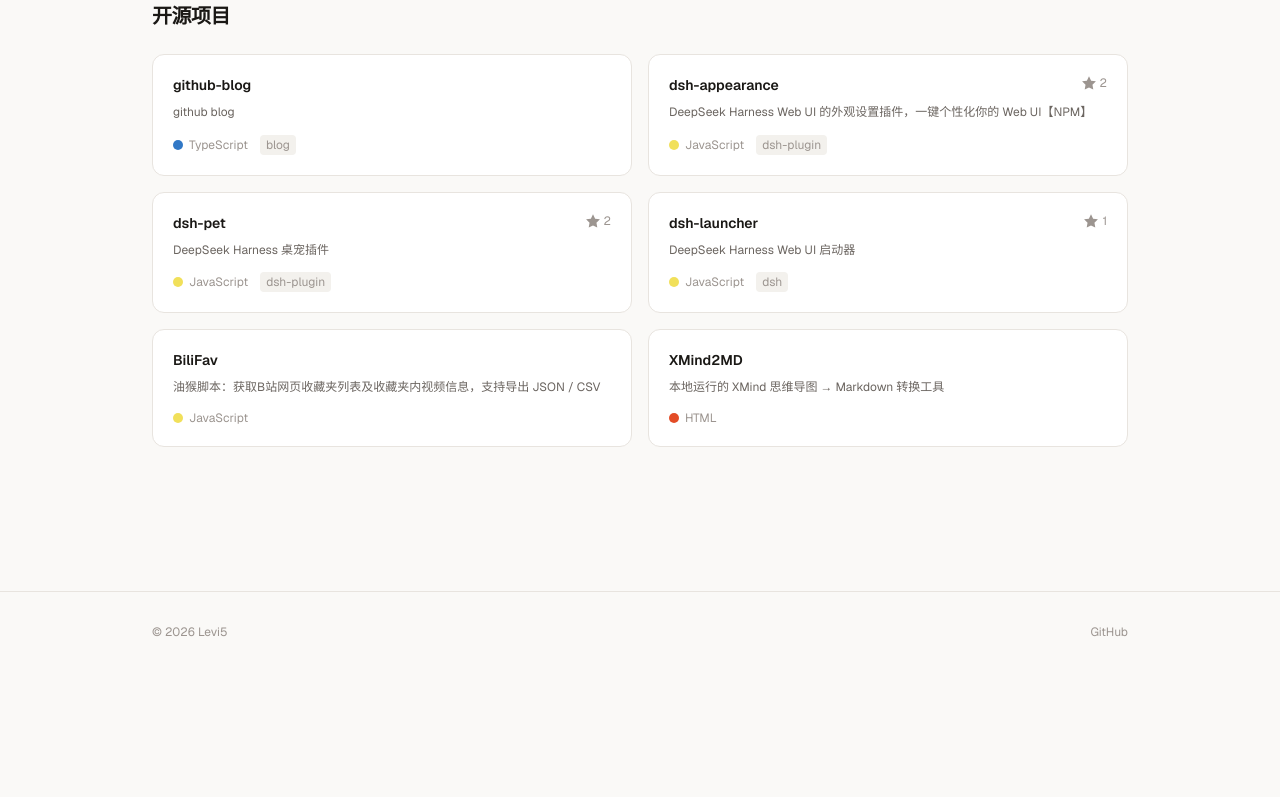
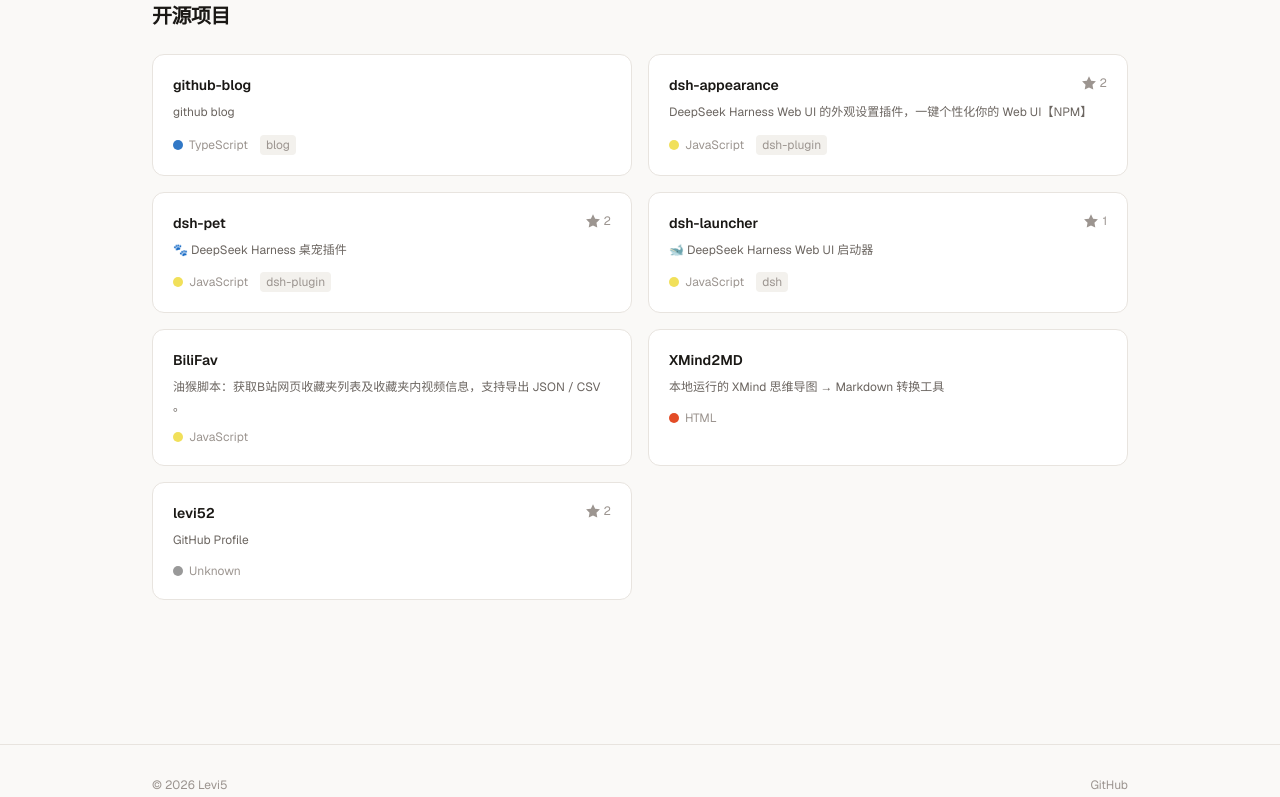
Before and after one commit to levi52/github-blog, a Next.js app: page /about in a window 1280 px wide. Shown: the part 492-1289 px from the top of the page. Before the commit the page ends 1164 px from the top, so only its background shows below. Built offline with nearby package versions, Linux system fonts and the light colour scheme.

Commit message:
feat: 关于页面改为GitHub API自动获取数据

```diff
--- /dev/null
+++ b/scripts/fetch-github.js
@@ -0,0 +1,65 @@
+const fs = require("fs");
+const path = require("path");
+
+const GITHUB_USERNAME = "levi52";
+const OUTPUT_FILE = path.join(__dirname, "..", "src", "lib", "github-data.json");
+
+const headers = {
+  Accept: "application/vnd.github.v3+json",
+  ...(process.env.GITHUB_TOKEN && {
+    Authorization: `token ${process.env.GITHUB_TOKEN}`,
+  }),
+};
+
+async function fetchJSON(url) {
+  const res = await fetch(url, { headers });
+  if (!res.ok) {
+    throw new Error(`Failed to fetch ${url}: ${res.status} ${res.statusText}`);
+  }
+  return res.json();
+}
+
+async function main() {
+  console.log(`Fetching GitHub data for ${GITHUB_USERNAME}...`);
+
+  const profile = await fetchJSON(`https://api.github.com/users/${GITHUB_USERNAME}`);
+  const repos = await fetchJSON(
+    `https://api.github.com/users/${GITHUB_USERNAME}/repos?sort=updated&per_page=100`
+  );
+
+  const data = {
+    profile: {
+      name: profile.name || profile.login,
+      login: profile.login,
+      avatar: profile.avatar_url,
+      bio: profile.bio || "",
+      blog: profile.blog || "",
+      publicRepos: profile.public_repos,
+      created: profile.created_at,
+      followers: profile.followers,
+      following: profile.following,
+    },
+    repos: repos
+      .filter((r) => !r.fork)
+      .map((repo) => ({
+        name: repo.name,
+        description: repo.description || "",
+        language: repo.language || "Unknown",
+        url: repo.html_url,
+        stars: repo.stargazers_count,
+        forks: repo.forks_count,
+        topics: repo.topics || [],
+        updatedAt: repo.updated_at,
+      })),
+    fetchedAt: new Date().toISOString(),
+  };
+
+  fs.mkdirSync(path.dirname(OUTPUT_FILE), { recursive: true });
+  fs.writeFileSync(OUTPUT_FILE, JSON.stringify(data, null, 2));
+  console.log(`Saved GitHub data to ${OUTPUT_FILE}`);
+}
+
+main().catch((err) => {
+  console.error("Error fetching GitHub data:", err.message);
+  process.exit(1);
+});
--- a/src/app/about/page.tsx
+++ b/src/app/about/page.tsx
@@ -1,70 +1,14 @@
 import Link from "next/link";
+import githubData from "@/lib/github-data.json";
 
-const profile = {
-  name: "Levi5",
-  login: "levi52",
-  avatar: "https://avatars.githubusercontent.com/u/102035256?v=4",
-  bio: "Nothing",
-  blog: "https://levi52.github.io/",
-  publicRepos: 7,
-  created: "2022-03-21",
-};
-
-const repos = [
-  {
-    name: "github-blog",
-    description: "github blog",
-    language: "TypeScript",
-    url: "https://github.com/levi52/github-blog",
-    stars: 0,
-    topics: ["blog"],
-  },
-  {
-    name: "dsh-appearance",
-    description: "DeepSeek Harness Web UI 的外观设置插件，一键个性化你的 Web UI【NPM】",
-    language: "JavaScript",
-    url: "https://github.com/levi52/dsh-appearance",
-    stars: 2,
-    topics: ["dsh-plugin"],
-  },
-  {
-    name: "dsh-pet",
-    description: "DeepSeek Harness 桌宠插件",
-    language: "JavaScript",
-    url: "https://github.com/levi52/dsh-pet",
-    stars: 2,
-    topics: ["dsh-plugin"],
-  },
-  {
-    name: "dsh-launcher",
-    description: "DeepSeek Harness Web UI 启动器",
-    language: "JavaScript",
-    url: "https://github.com/levi52/dsh-launcher",
-    stars: 1,
-    topics: ["dsh"],
-  },
-  {
-    name: "BiliFav",
-    description: "油猴脚本：获取B站网页收藏夹列表及收藏夹内视频信息，支持导出 JSON / CSV",
-    language: "JavaScript",
-    url: "https://github.com/levi52/BiliFav",
-    stars: 0,
-    topics: [],
-  },
-  {
-    name: "XMind2MD",
-    description: "本地运行的 XMind 思维导图 → Markdown 转换工具",
-    language: "HTML",
-    url: "https://github.com/levi52/XMind2MD",
-    stars: 0,
-    topics: [],
-  },
-];
+const { profile, repos } = githubData;
 
 const langColors: Record<string, string> = {
   TypeScript: "#3178c6",
   JavaScript: "#f1e05a",
   HTML: "#e34c26",
+  CSS: "#563d7c",
+  Unknown: "#999",
 };
 
 export default function AboutPage() {
@@ -148,13 +92,13 @@
                 <span className="flex items-center gap-1.5 text-xs text-text-muted">
                   <span
                     className="w-2.5 h-2.5 rounded-full"
-                    style={{ backgroundColor: langColors[repo.language] || "#999" }}
+                    style={{ backgroundColor: langColors[repo.language] || langColors.Unknown }}
                   ></span>
                   {repo.language}
                 </span>
                 {repo.topics.length > 0 && (
                   <div className="flex gap-1">
-                    {repo.topics.map((t) => (
+                    {repo.topics.slice(0, 3).map((t) => (
                       <span key={t} className="text-xs px-1.5 py-0.5 bg-bg-secondary text-text-muted rounded hover:bg-accent/10 hover:text-accent transition-colors duration-200">
                         {t}
                       </span>
--- /dev/null
+++ b/src/lib/github-data.json
@@ -0,0 +1,94 @@
+{
+  "profile": {
+    "name": "Levi5",
+    "login": "levi52",
+    "avatar": "https://avatars.githubusercontent.com/u/102035256?v=4",
+    "bio": "Nothing",
+    "blog": "https://levi52.github.io/",
+    "publicRepos": 7,
+    "created": "2022-03-21T12:27:27Z",
+    "followers": 0,
+    "following": 0
+  },
+  "repos": [
+    {
+      "name": "github-blog",
+      "description": "github blog",
+      "language": "TypeScript",
+      "url": "https://github.com/levi52/github-blog",
+      "stars": 0,
+      "forks": 0,
+      "topics": [
+        "blog"
+      ],
+      "updatedAt": "2026-08-30T13:31:57Z"
+    },
+    {
+      "name": "dsh-appearance",
+      "description": "DeepSeek Harness Web UI 的外观设置插件，一键个性化你的 Web UI【NPM】",
+      "language": "JavaScript",
+      "url": "https://github.com/levi52/dsh-appearance",
+      "stars": 2,
+      "forks": 0,
+      "topics": [
+        "dsh-plugin"
+      ],
+      "updatedAt": "2026-08-25T20:28:17Z"
+    },
+    {
+      "name": "dsh-pet",
+      "description": "🐾 DeepSeek Harness 桌宠插件",
+      "language": "JavaScript",
+      "url": "https://github.com/levi52/dsh-pet",
+      "stars": 2,
+      "forks": 0,
+      "topics": [
+        "dsh-plugin"
+      ],
+      "updatedAt": "2026-08-25T04:58:47Z"
+    },
+    {
+      "name": "dsh-launcher",
+      "description": "🐋 DeepSeek Harness Web UI 启动器",
+      "language": "JavaScript",
+      "url": "https://github.com/levi52/dsh-launcher",
+      "stars": 1,
+      "forks": 0,
+      "topics": [
+        "dsh"
+      ],
+      "updatedAt": "2026-08-24T19:07:27Z"
+    },
+    {
+      "name": "BiliFav",
+      "description": "油猴脚本：获取B站网页收藏夹列表及收藏夹内视频信息，支持导出 JSON / CSV 。",
+      "language": "JavaScript",
+      "url": "https://github.com/levi52/BiliFav",
+      "stars": 0,
+      "forks": 0,
+      "topics": [],
+      "updatedAt": "2026-08-08T02:59:39Z"
+    },
+    {
+      "name": "XMind2MD",
+      "description": "本地运行的 XMind 思维导图 → Markdown 转换工具",
+      "language": "HTML",
+      "url": "https://github.com/levi52/XMind2MD",
+      "stars": 0,
+      "forks": 0,
+      "topics": [],
+      "updatedAt": "2026-07-30T01:48:10Z"
+    },
+    {
+      "name": "levi52",
+      "description": "GitHub Profile",
+      "language": "Unknown",
+      "url": "https://github.com/levi52/levi52",
+      "stars": 2,
+      "forks": 0,
+      "topics": [],
+      "updatedAt": "2026-07-07T03:10:34Z"
+    }
+  ],
+  "fetchedAt": "2026-08-30T13:45:12.978Z"
+}
```
Also changed, not shown: 1 other file (tests, documents, lock files or other folders).
